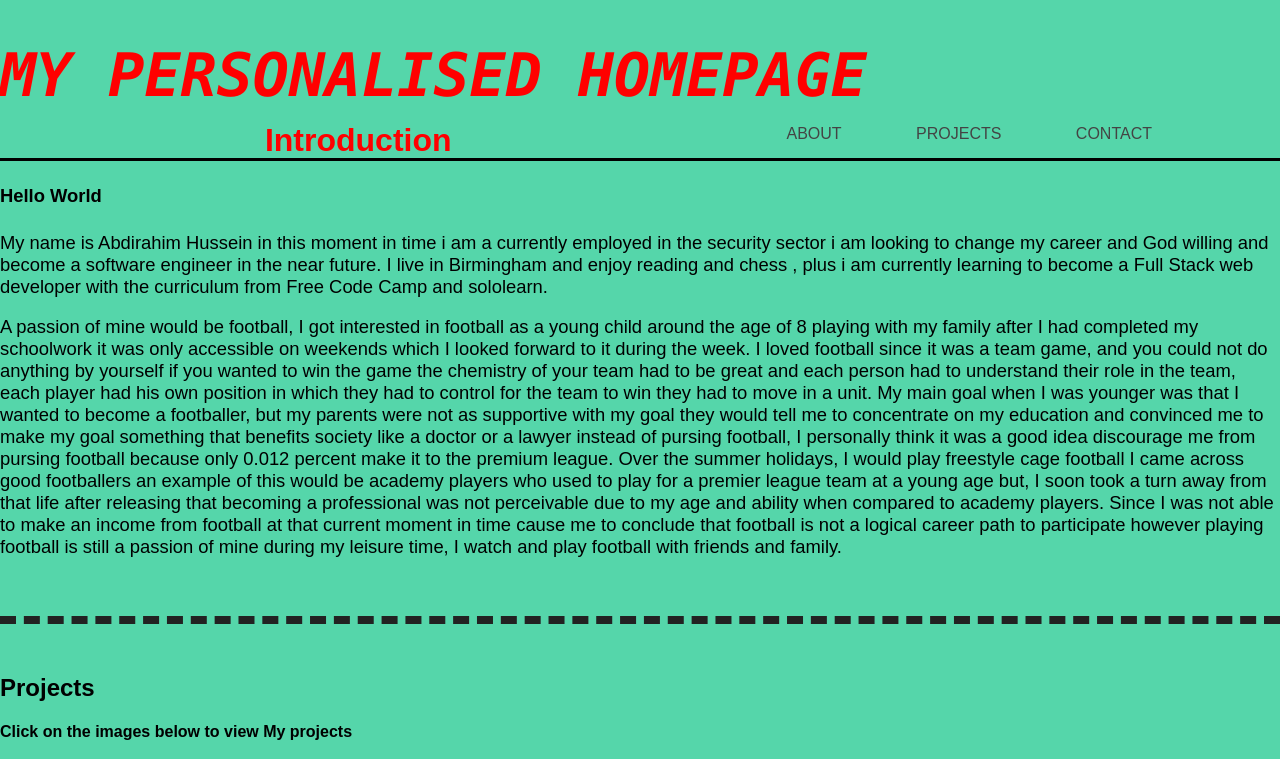
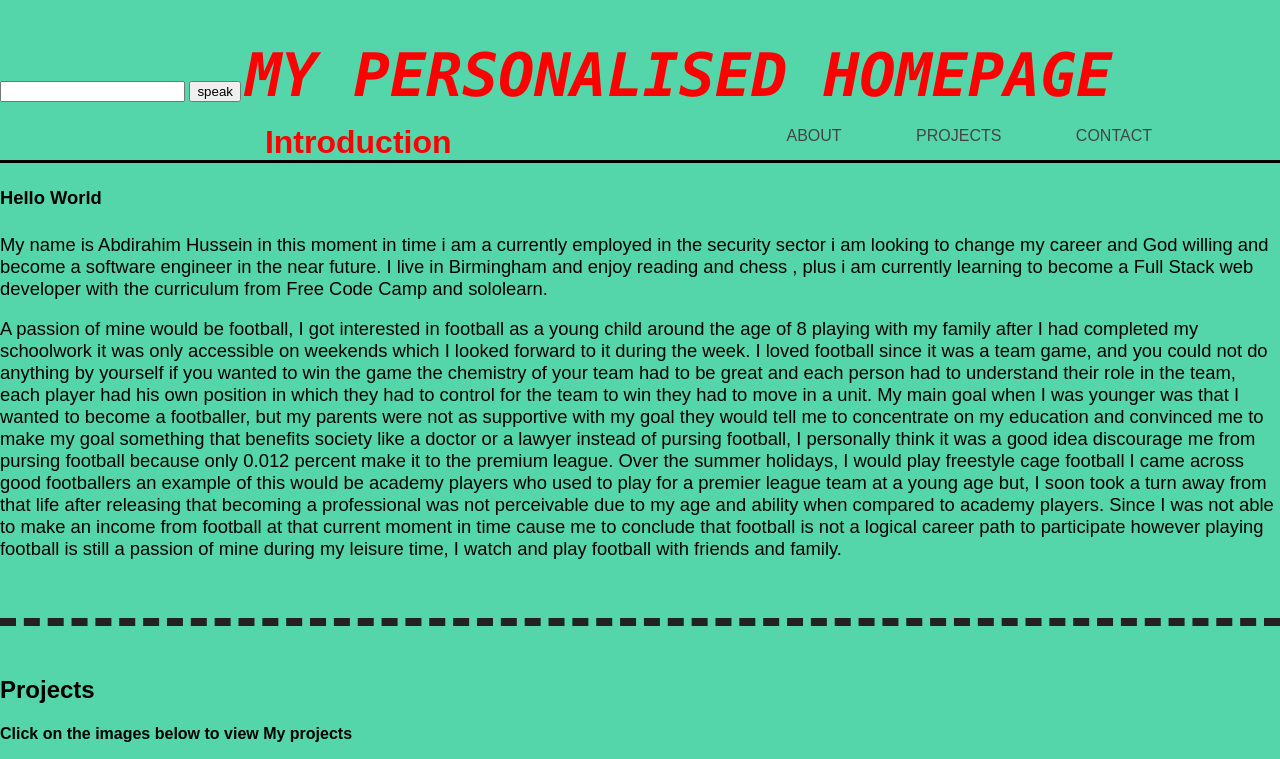
Before and after one commit to 12shussein/homepage, a plain HTML site: page index.html in a window 1280 px wide. Shown: the top 759 px of the page. Drawn offline with Linux system fonts and the light colour scheme; files that its build step writes are made by us from their sources.

Commit message:
Update index.html

```diff
--- a/index.html
+++ b/index.html
@@ -7,6 +7,9 @@
   <link rel="stylesheet" href="./css/style.css" type="text/css" />
   <title>Home page</title>
 </head>
+<input id="text" />
+<button id="button">speak</button>
+<script>src="script.js"</script>
 <body>
   <header class="c-site-header">
     <h1> My Personalised homepage
```
